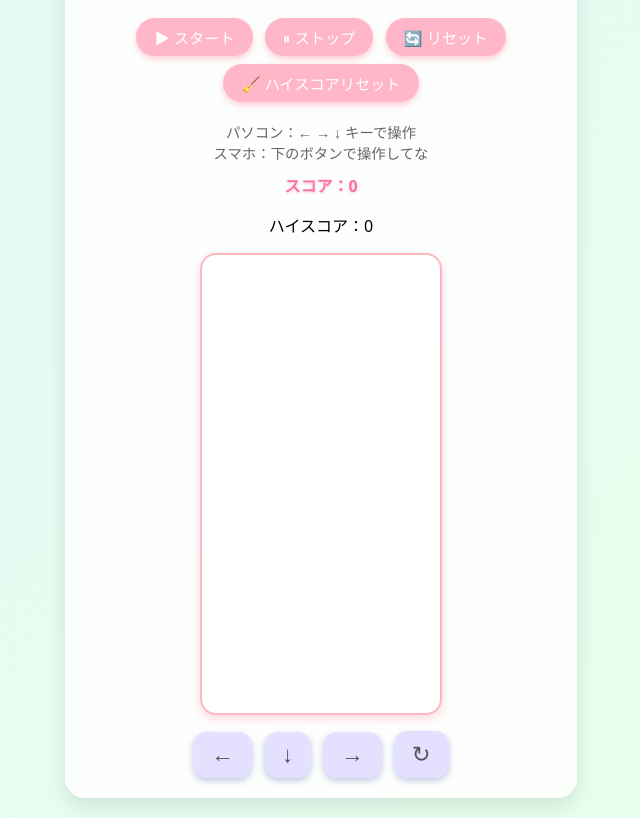
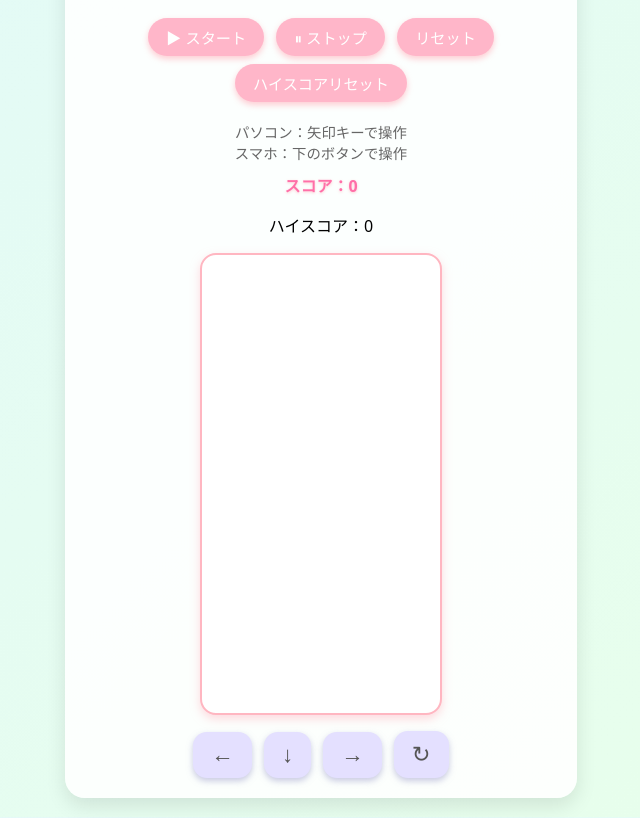
Before and after one commit to accio29113/accio_Game_Tetris, a plain HTML site: page index.html in a window 1280 px wide. Shown: the part 77-895 px from the top of the page, without its empty margins (319-959 px from the left). Drawn offline with Linux system fonts and the light colour scheme.

Commit message:
Update index.html

```diff
--- a/index.html
+++ b/index.html
@@ -16,13 +16,13 @@
     <div id="top-controls">
       <button id="start-btn">▶ スタート</button>
       <button id="stop-btn">⏸ ストップ</button>
-      <button id="reset-top-btn">🔄 リセット</button>
-      <button id="reset-highscore-btn">🧹 ハイスコアリセット</button>
+      <button id="reset-top-btn">リセット</button>
+      <button id="reset-highscore-btn">ハイスコアリセット</button>
     </div>
 
     <p class="hint">
-      パソコン：← → ↓ キーで操作<br>
-      スマホ：下のボタンで操作してな
+      パソコン：矢印キーで操作<br>
+      スマホ：下のボタンで操作
     </p>
 
         <p id="score">スコア：0</p>
```
